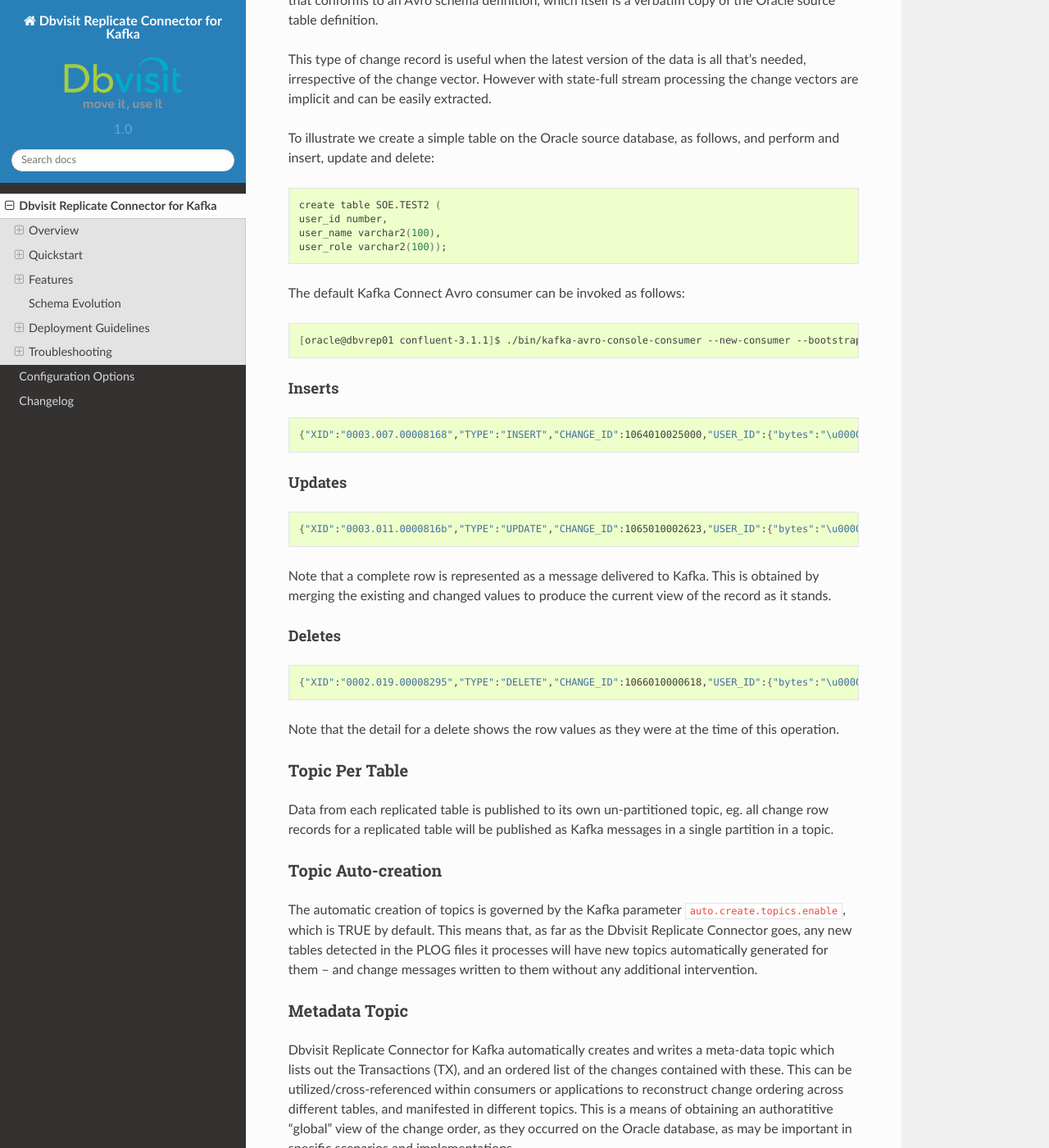
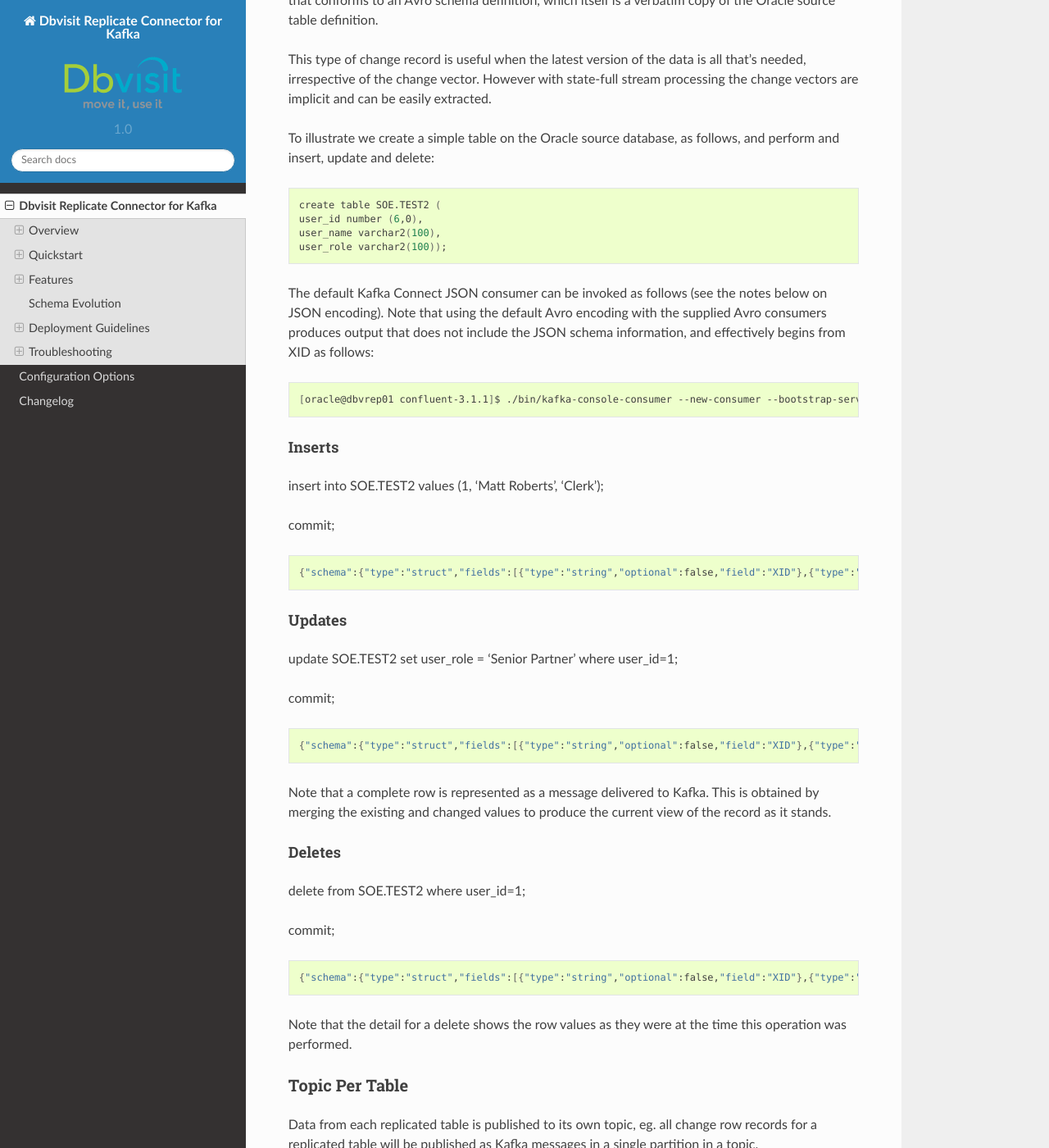
Before and after one commit to blueapple1120/replicate-connector-for-kafka, a Sphinx documentation site: the page built from docs/source_connector.rst, in a window 1280 px wide and 1400 px high, scrolled down 4915 px. Shown: the whole window at 82% size. Built offline with Sphinx 7.4.7 and the Read the Docs theme 2.0.0, drawn with Linux system fonts in a browser that asks for light colours.

Commit message:
initial docs - further minor tweaks

```diff
--- a/docs/source_connector.rst
+++ b/docs/source_connector.rst
@@ -185,41 +185,53 @@
 .. sourcecode:: bash
 
     create table SOE.TEST2 (
-    user_id number,
+    user_id number (6,0),
     user_name varchar2(100),
     user_role varchar2(100));
 
-The default Kafka Connect Avro consumer can be invoked as follows:
+The default Kafka Connect JSON consumer can be invoked as follows (see the notes below on JSON encoding). Note that using the default Avro encoding with the supplied Avro consumers produces output that does not include the JSON schema information, and effectively begins from XID as follows:
 
 .. sourcecode:: bash
 
-    [oracle@dbvrep01 confluent-3.1.1]$ ./bin/kafka-avro-console-consumer --new-consumer --bootstrap-server localhost:9092 --topic REP-SOE.TEST2 --from-beginning
+    [oracle@dbvrep01 confluent-3.1.1]$ ./bin/kafka-console-consumer --new-consumer --bootstrap-server localhost:9092 --topic REP-SOE.TEST2 --from-beginning
 
 Inserts
 """""""
+insert into SOE.TEST2  values (1, 'Matt Roberts', 'Clerk');
+
+commit;
+
 .. sourcecode:: bash
 
-    {"XID":"0003.007.00008168","TYPE":"INSERT","CHANGE_ID":1064010025000,"USER_ID":{"bytes":"\u0000"},"USER_NAME":{"string":"Matt Roberts"},"USER_ROLE":{"string":"Clerk"}}
+    {"schema":{"type":"struct","fields":[{"type":"string","optional":false,"field":"XID"},{"type":"string","optional":false,"field":"TYPE"},{"type":"int64","optional":false,"field":"CHANGE_ID"},{"type":"int32","optional":true,"field":"USER_ID"},{"type":"string","optional":true,"field":"USER_NAME"},{"type":"string","optional":true,"field":"USER_ROLE"}],"optional":false,"name":"REP-SOE.TEST2"},"payload":{"XID":"0003.014.00009447","TYPE":"INSERT","CHANGE_ID":1416010010667,"USER_ID":1,"USER_NAME":"Matt Roberts","USER_ROLE":"Clerk"}}
 
 Updates
 """""""
+update SOE.TEST2 set user_role = 'Senior Partner' where user_id=1;
+
+commit;
+
 .. sourcecode:: bash
 
-    {"XID":"0003.011.0000816b","TYPE":"UPDATE","CHANGE_ID":1065010002623,"USER_ID":{"bytes":"\u0000"},"USER_NAME":{"string":"Matt Roberts"},"USER_ROLE":{"string":"Administrator"}}
+    {"schema":{"type":"struct","fields":[{"type":"string","optional":false,"field":"XID"},{"type":"string","optional":false,"field":"TYPE"},{"type":"int64","optional":false,"field":"CHANGE_ID"},{"type":"int32","optional":true,"field":"USER_ID"},{"type":"string","optional":true,"field":"USER_NAME"},{"type":"string","optional":true,"field":"USER_ROLE"}],"optional":false,"name":"REP-SOE.TEST2"},"payload":{"XID":"0004.012.00007357","TYPE":"UPDATE","CHANGE_ID":1417010001808,"USER_ID":1,"USER_NAME":"Matt Roberts","USER_ROLE":"Senior Partner"}}
 
 Note that a complete row is represented as a message delivered to Kafka. This is obtained by merging the existing and changed values to produce the current view of the record as it stands.
 
 Deletes
 """""""
+delete from SOE.TEST2 where user_id=1;
+
+commit;
+
 .. sourcecode:: bash
 
-    {"XID":"0002.019.00008295","TYPE":"DELETE","CHANGE_ID":1066010000618,"USER_ID":{"bytes":"\u0000"},"USER_NAME":{"string":"Matt Roberts"},"USER_ROLE":{"string":"Administrator"}}
+    {"schema":{"type":"struct","fields":[{"type":"string","optional":false,"field":"XID"},{"type":"string","optional":false,"field":"TYPE"},{"type":"int64","optional":false,"field":"CHANGE_ID"},{"type":"int32","optional":true,"field":"USER_ID"},{"type":"string","optional":true,"field":"USER_NAME"},{"type":"string","optional":true,"field":"USER_ROLE"}],"optional":false,"name":"REP-SOE.TEST2"},"payload":{"XID":"0007.01b.000072b4","TYPE":"DELETE","CHANGE_ID":1418010000537,"USER_ID":1,"USER_NAME":"Matt Roberts","USER_ROLE":"Senior Partner"}}
 
-Note that the detail for a delete shows the row values as they were at the time of this operation.
+Note that the detail for a delete shows the row values as they were at the time this operation was performed.
 
 Topic Per Table
 ^^^^^^^^^^^^^^^
-Data from each replicated table is published to its own un-partitioned topic, eg. all change row records for a replicated table will be published as Kafka messages in a single partition in a topic.
+Data from each replicated table is published to its own topic, eg. all change row records for a replicated table will be published as Kafka messages in a single partition in a topic.
 
 Topic Auto-creation
 ^^^^^^^^^^^^^^^^^^^
```
Also changed, not shown: docs/source_config_options.rst (+23 -23 lines).
